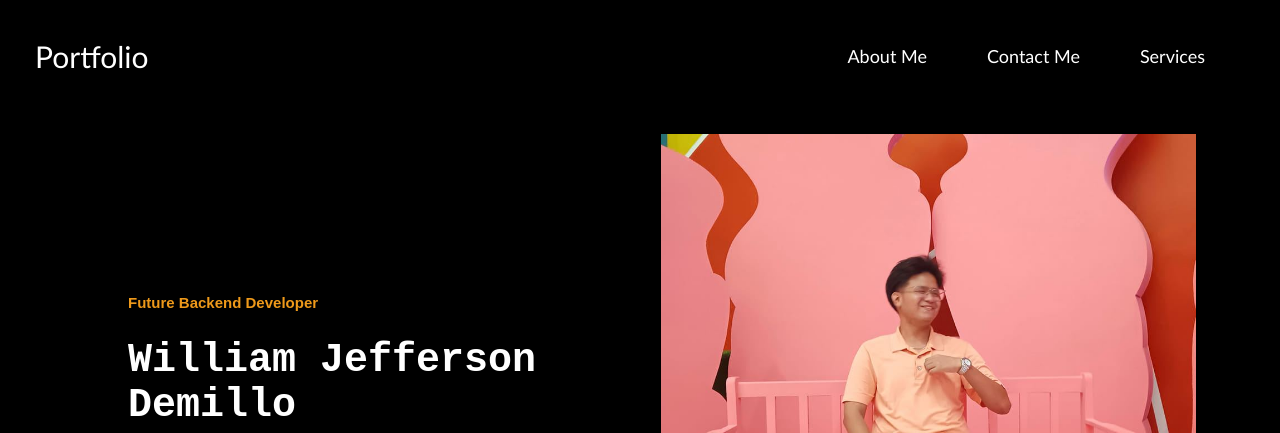
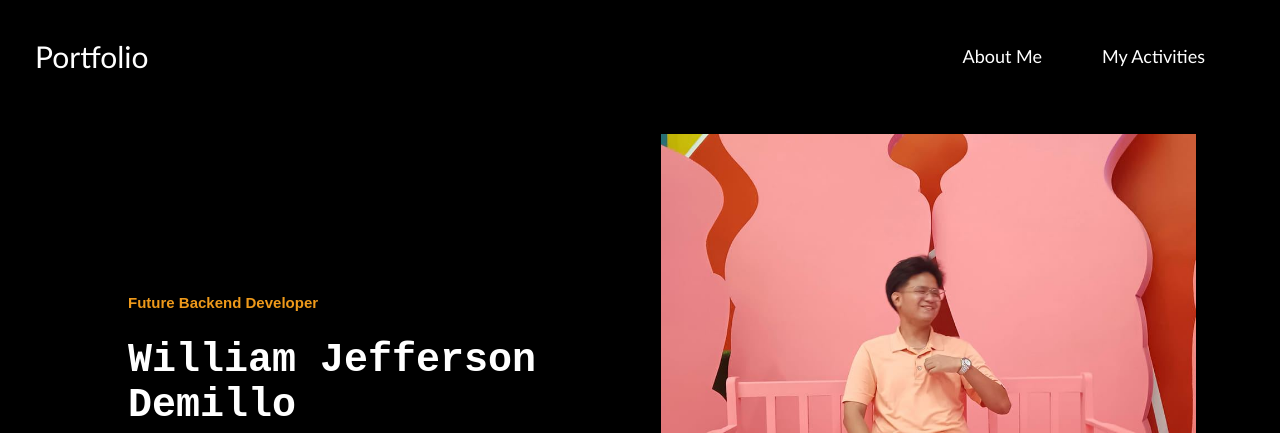
Before and after one commit to knownAsWillz/web, a plain HTML site: page index.html in a window 1280 px wide. Shown: the top 433 px of the page. Drawn offline with Linux system fonts and the light colour scheme.

Commit message:
Update index.html

```diff
--- a/index.html
+++ b/index.html
@@ -8,8 +8,7 @@
         <div id="title">Portfolio</div>
         <div class="menu">
             <a id="more" href="#" data-target="#aboutme">About Me</a>
-            <a id="contact" href="#contactme">Contact Me</a>
-            <a id="services" href="#services">Services</a>
+            <a id="services" href="https://drive.google.com/drive/folders/1nSzbgh1WznPml_5h4ot9nW3RNOzvDNjn?usp=sharings">My Activities</a>
         </div>
     </header>
     <body>
```
